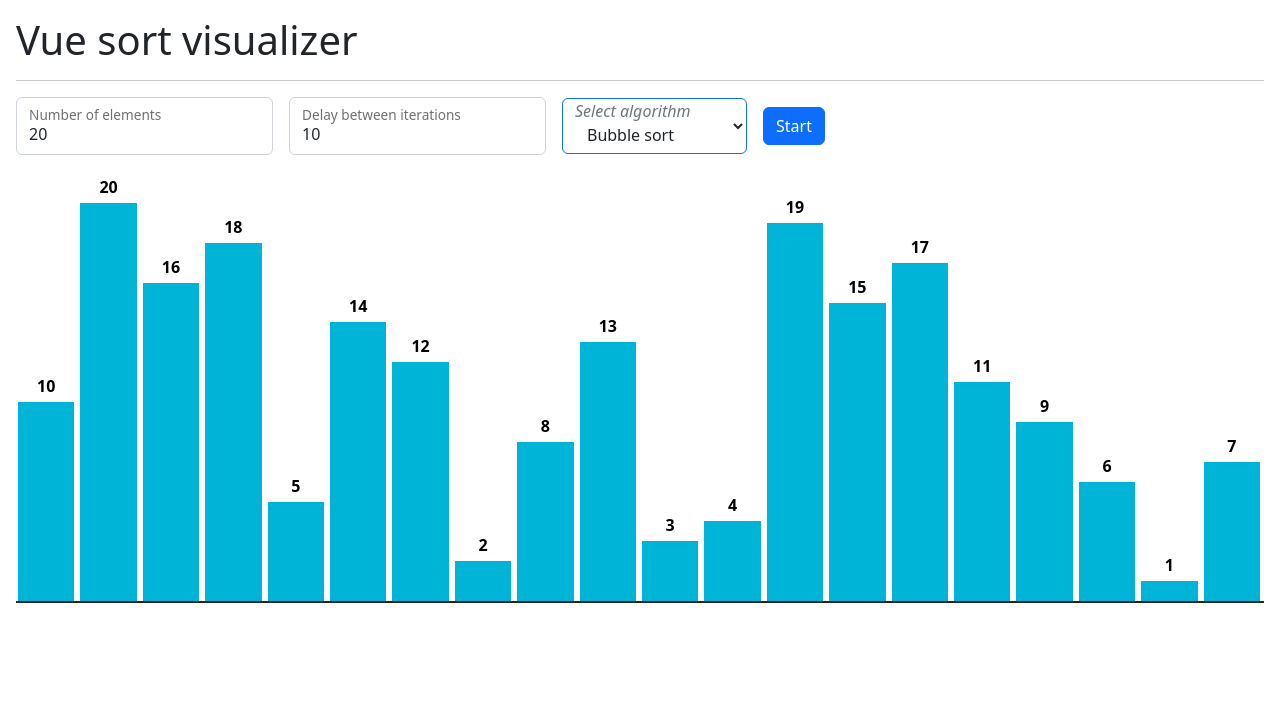
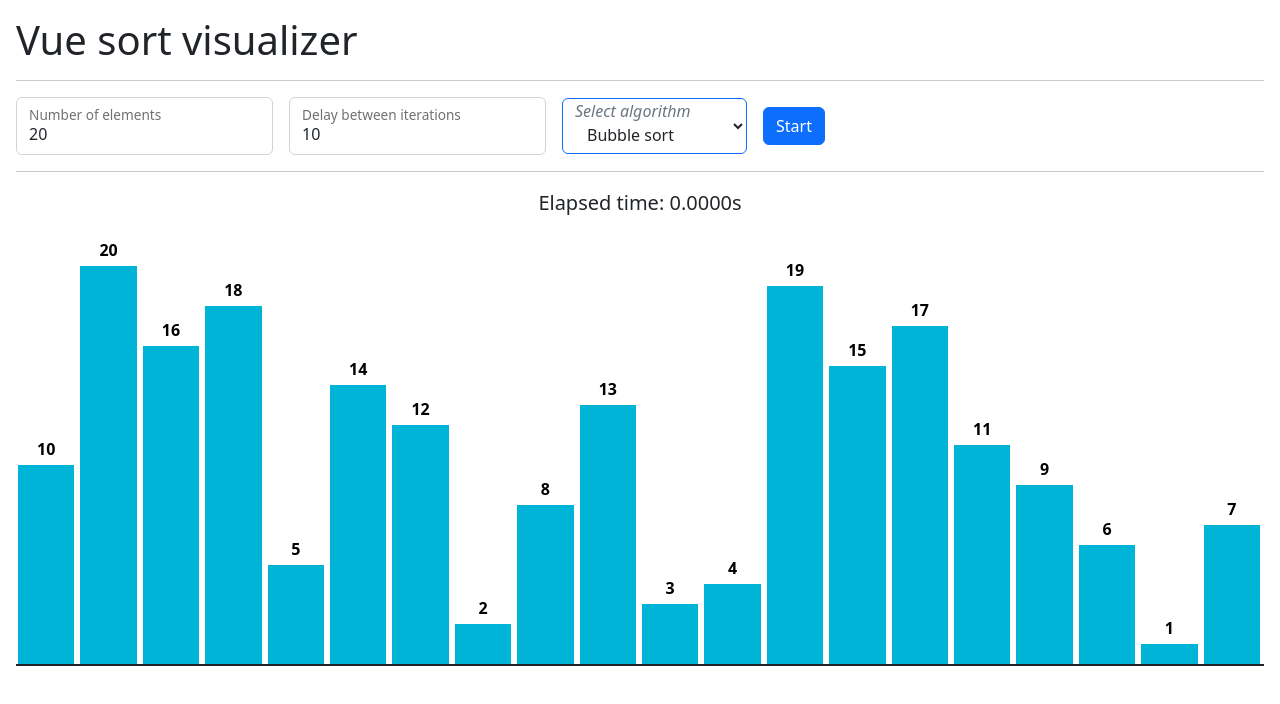
Before and after one commit to Sukhvinder-Singh/vue-sort-visualizer, a Vue app: page / in a window 1280 px wide. Shown: the top 704 px of the page. Built offline with nearby package versions, Linux system fonts and the light colour scheme.

Commit message:
Added timer feature

```diff
--- a/src/App.vue
+++ b/src/App.vue
@@ -43,10 +43,19 @@
       </div>
       <button
         class="btn btn-primary"
-        @click="selectedAlgorithm.algorithm(array, delay, chartContainer, interval, playSound)"
+        @click="
+          selectedAlgorithm.algorithm(array, delay, chartContainer, interval, playSound);
+          timer.isTimerRunning = true;
+        "
       >
         Start
       </button>
+    </div>
+    <hr />
+    <div class="row">
+      <p class="mb-0 text-center lead">
+        Elapsed time: <strong>{{ (timer.currentTime / 1000).toPrecision(5) }}s</strong>
+      </p>
     </div>
   </div>
   <div
@@ -63,7 +72,8 @@ import { fillArray, shuffleArray } from './composables/array';
 import { playSound } from './composables/sound';
 import { bubbleSort } from './composables/bubble-sort';
 import { selectionSort } from './composables/selection-sort';
-import { mergeSort } from "./composables/merge-sort";
+import { mergeSort } from './composables/merge-sort';
+import { useTimerStore } from './stores/store';
 import ChartBar from './components/ChartBar.vue';
 
 const chartContainer = ref(null);
@@ -71,6 +81,7 @@ const elementLength = ref(20);
 const interval = ref(10);
 
 const array = ref([]);
+const timer = useTimerStore();
 
 const delay = (ms) => {
   return new Promise((resolve) => setTimeout(resolve, ms));
--- a/src/composables/fill-sorted-array.js
+++ b/src/composables/fill-sorted-array.js
@@ -1,6 +1,10 @@
 import { COLORS } from './colors';
+import { useTimerStore } from '../stores/store';
 
 export const fillSortedArray = async (array, delay, chartContainer, playSound) => {
+  const timer = useTimerStore();
+  timer.isTimerRunning = false;
+
   for (let i = 0; i < array.length; i++) {
     chartContainer.querySelector(`.chart__bar:nth-of-type(${i + 1})`).style.backgroundColor =
       COLORS.completed;
--- /dev/null
+++ b/src/stores/store.js
@@ -0,0 +1,37 @@
+import { ref, watch } from 'vue';
+import { defineStore } from 'pinia';
+
+export const useTimerStore = defineStore('timer', () => {
+  const isTimerRunning = ref(false);
+
+  const startTime = ref(null);
+  const currentTime = ref(0);
+  const interval = ref(null);
+
+  function startTimer() {
+    currentTime.value = 0;
+    startTime.value = new Date().getTime();
+    interval.value = setInterval(() => {
+      currentTime.value = new Date().getTime() - startTime.value;
+    }, 1);
+  }
+
+  function stopTimer() {
+    clearInterval(interval.value);
+    interval.value = null;
+    startTime.value = null;
+  }
+
+  watch(isTimerRunning, (isStillRunning) => {
+    if (isStillRunning) {
+      startTimer();
+    } else {
+      stopTimer();
+    }
+  });
+
+  return {
+    isTimerRunning,
+    currentTime
+  };
+});
```
